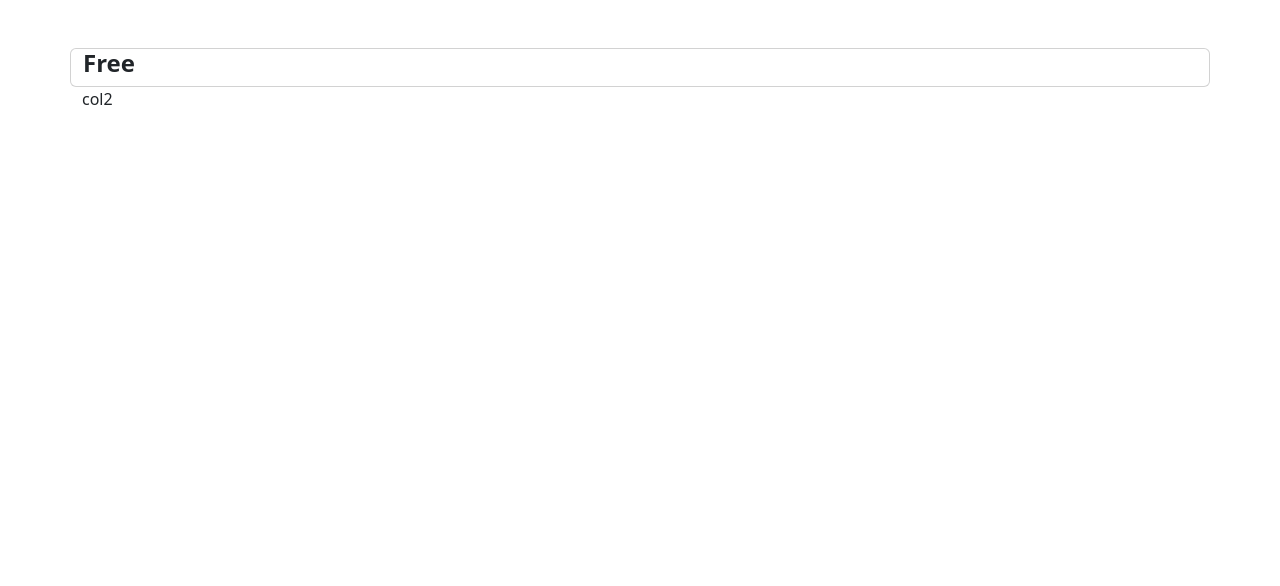
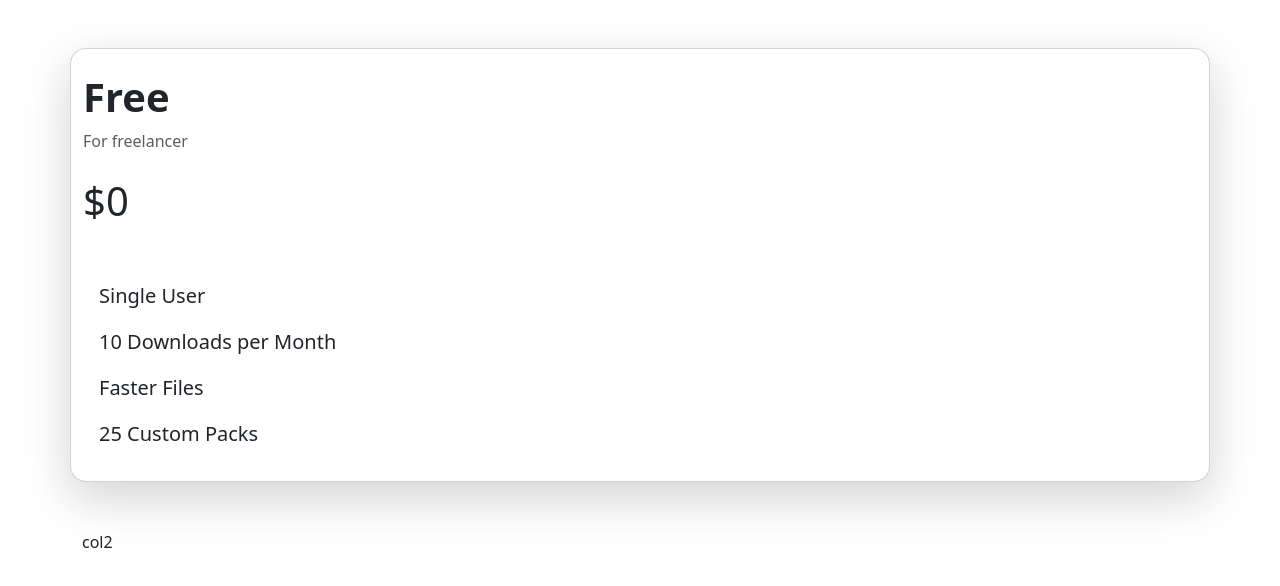
Before and after one commit to Nathaphat-Daengnoi/PricingCard, a plain HTML site: page index.html in a window 1280 px wide. Drawn offline with nearby package versions, Linux system fonts and the light colour scheme.

Commit message:
add list group

```diff
--- a/index.html
+++ b/index.html
@@ -17,13 +17,22 @@
   <body>
     <div class="container">
       <div class="row mt-5">
-        <div class="card">
+        <div class="card rounded-4 shadow-lg bordor-0 mb-5 ">
           <div class="class body">
             <div class="col-md-6">
-              </div>
-              <h4 class="fw-bold">Free</h4>
+            <div>
+              <h4 class="fw-bold mt-4 fs-1">Free</h4>
+              <p class="text-muted">For freelancer</p>
+              <h2 class="fs-1 fw-bolded mt-4 mb-5">$0</h2>
+              <ul class="list-group mb-4 fs-5 list-group-flush">
+                <li class="list-group-item border-0">Single User</li>
+                <li class="list-group-item border-0">10 Downloads per Month</li>
+                <li class="list-group-item border-0">Faster Files</li>
+                <li class="list-group-item border-0">25 Custom Packs</li>
+              </ul>
             </div>
           </div>
+        </div>
         </div>
         <div class="col-md-6">col2</div>
       </div>
```
